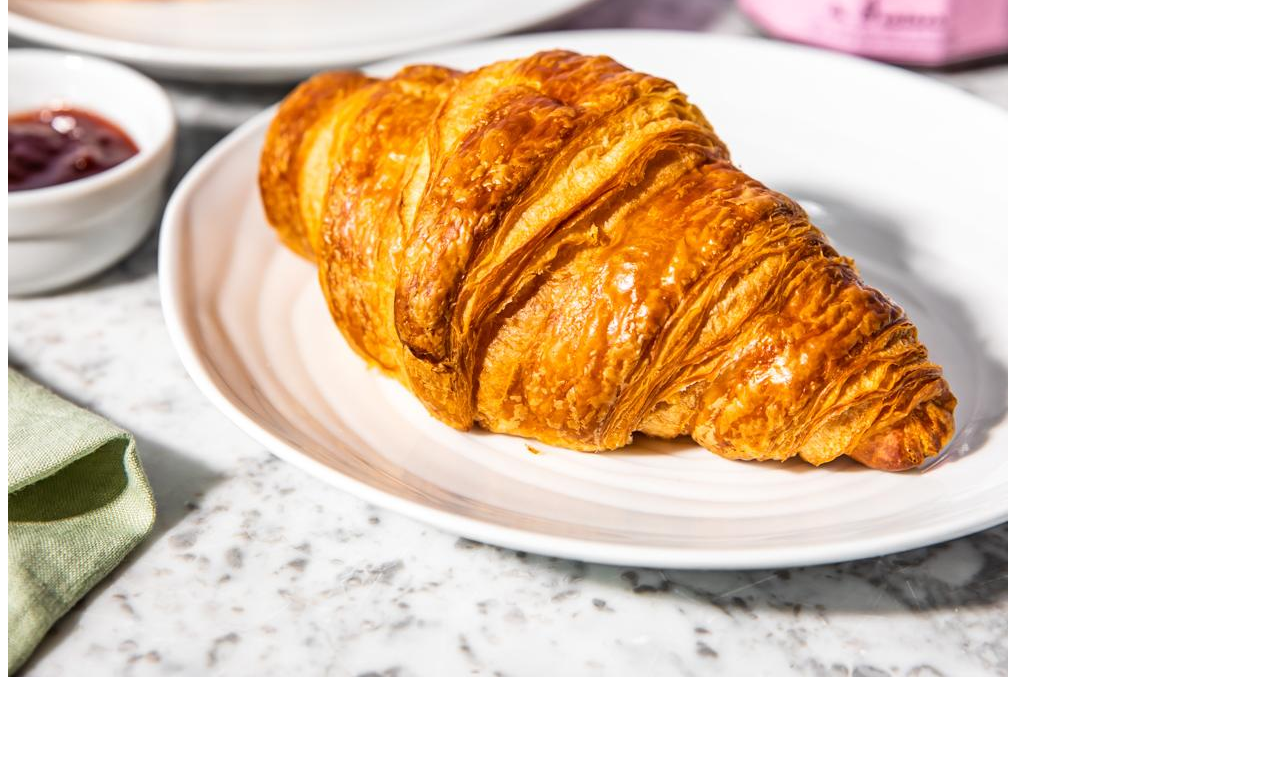
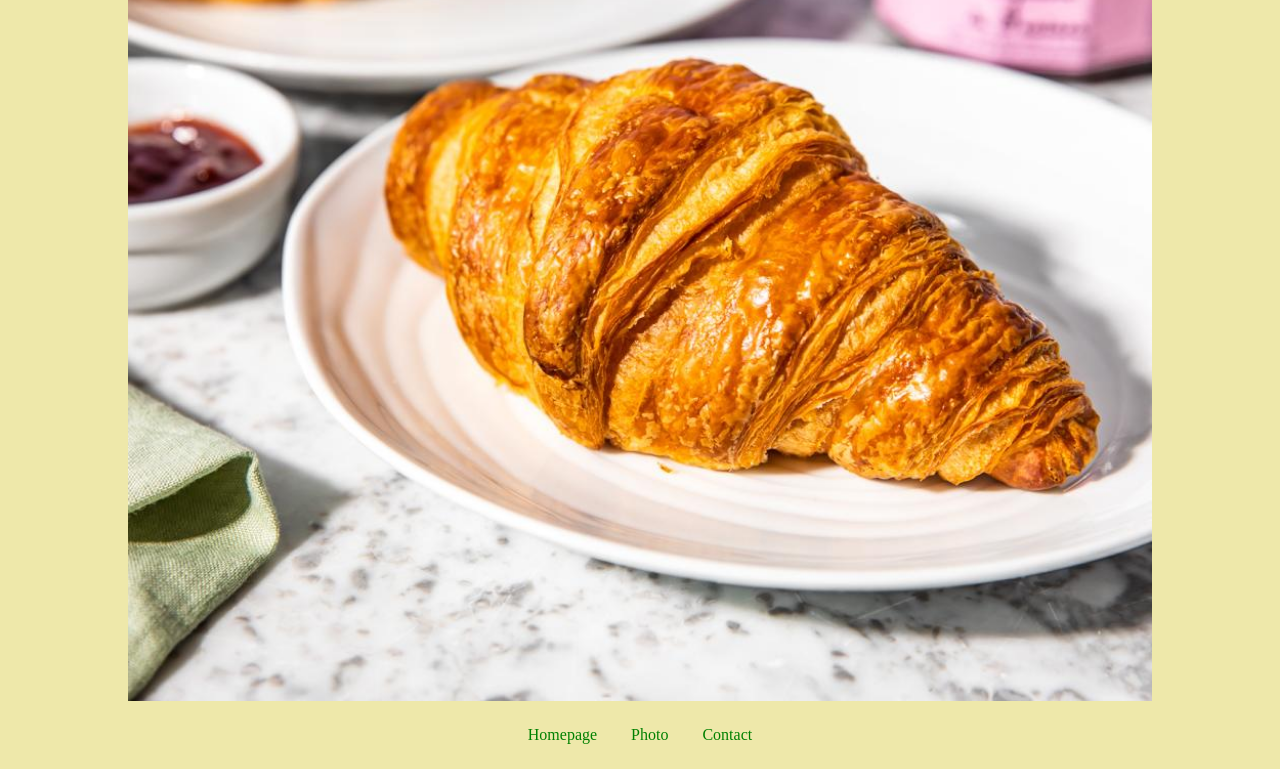
Before and after one commit to Merisabk/Croissant, a plain HTML site: page photo.html in a window 1280 px wide. Shown: the part 404-1173 px from the top of the page. Before the commit the page ends 1093 px from the top, so only its background shows below. Drawn offline with Linux system fonts and the light colour scheme.

Commit message:
added some css

```diff
--- /dev/null
+++ b/css/styles.css
@@ -0,0 +1,30 @@
+body {
+  margin: 0 auto;
+  background-color: palegoldenrod;
+}
+
+h1,
+p {
+  text-align: center;
+}
+
+.links {
+  text-align: center;
+  margin: 25px;
+}
+
+.link {
+  margin: 0 15px;
+  color: green;
+  cursor: pointer;
+  text-decoration: none;
+}
+.link:hover {
+  color: turquoise;
+}
+
+img {
+  width: 80%;
+  display: block;
+  margin: auto;
+}
--- a/photo.html
+++ b/photo.html
@@ -4,9 +4,15 @@
     <meta charset="UTF-8" />
     <meta name="viewport" content="width=device-width, initial-scale=1.0" />
     <title>Document</title>
+    <link href="css/styles.css" rel="stylesheet" />
   </head>
   <body>
     <h1>🥐 A picture of a croissant</h1>
-    <img src="croissant.jpeg" alt="croissant" />
+    <img src="croissant.jpeg" alt="croissant;" />
+    <div class="links">
+      <a class="link" href="/index.html">Homepage</a>
+      <a class="link" href="/photo.html">Photo</a>
+      <a class="link" href="/contact.html">Contact</a>
+    </div>
   </body>
 </html>
```
Also changed, not shown: contact.html (+6 -3 lines), index.html (+6 -3 lines).
